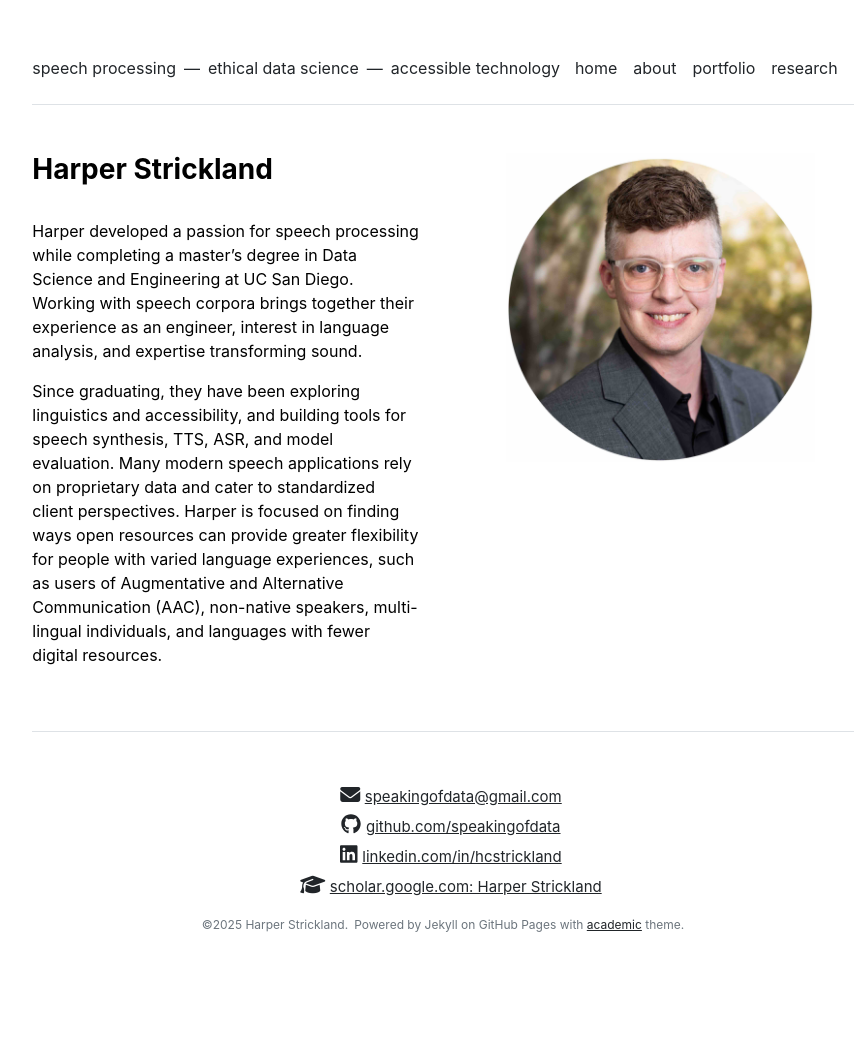
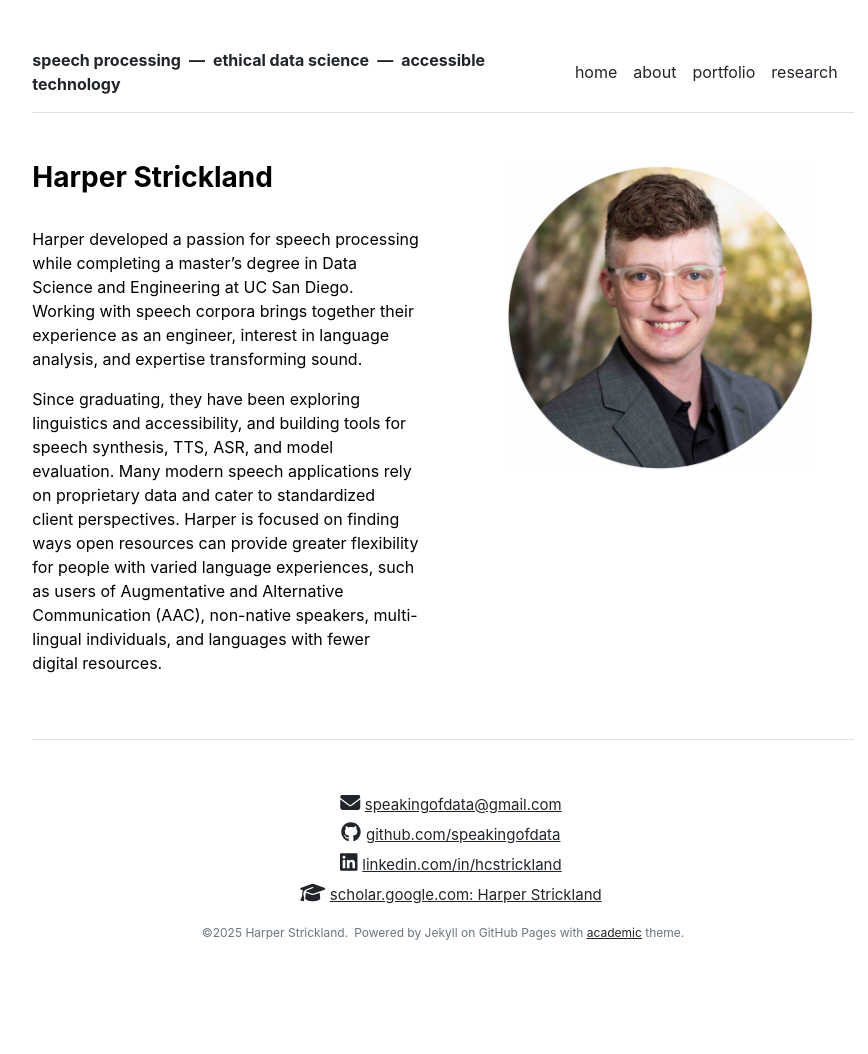
Before and after one commit to speakingofdata/speakingofdata.github.io, a Jekyll site: the page built from index.md, in a window 1280 px wide. Shown: the whole page, without its empty margins (197-1065 px from the left). Built offline with Jekyll 4.4.1, drawn with Linux system fonts in a browser that asks for light colours; nearby versions of some CDN libraries.

Commit message:
Update header.html

```diff
--- a/_includes/header.html
+++ b/_includes/header.html
@@ -1,7 +1,7 @@
 <header class="d-flex flex-column flex-md-row align-items-center pb-3 mb-5 border-bottom">
   <div>
     <a href="{{ site.github.url }}/" class="d-flex align-items-center text-decoration-none">
-      <span><strong></strong>{{ site.description }}</strong></span>
+      <span><strong>{{ site.description }}</strong></span>
     </a>
   </div>
   <nav class="d-inline-flex mt-2 mt-md-0 ms-md-auto">
```
